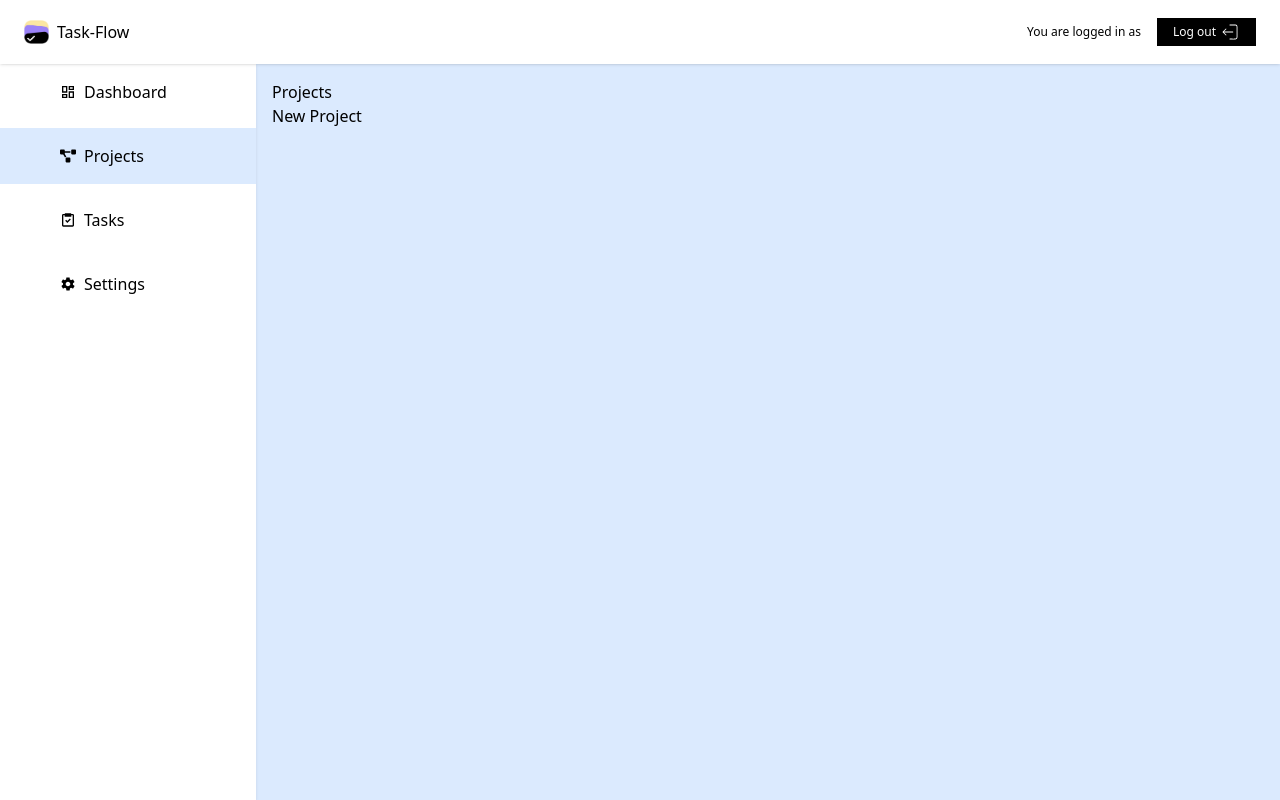
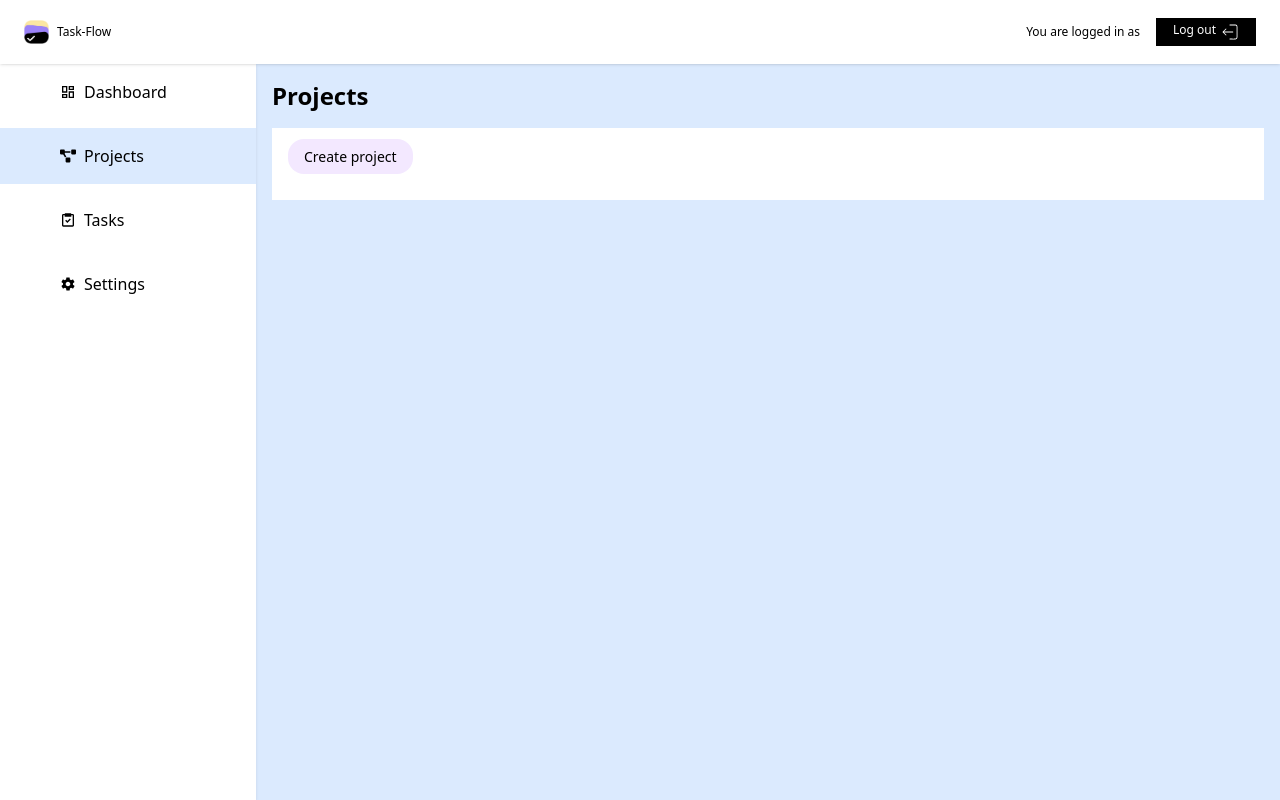
Before and after one commit to nebnnamdi/task-flow, a Next.js app: page /projects in a window 1280 px wide. Built offline with nearby package versions, Linux system fonts and the light colour scheme; no server answers.

Commit message:
chore: fixed styling errors in the header component

```diff
--- a/src/app/(dashboard)/projects/page.jsx
+++ b/src/app/(dashboard)/projects/page.jsx
@@ -2,9 +2,21 @@ import Link from "next/link";
 
 const ProjectPage = () => {
   return (
-    <div>
-      <p>Projects</p>
-      <Link href="/projects/new">New Project</Link>
+    <div className="flex flex-col">
+      <p className="text-2xl font-bold mb-4">Projects</p>
+
+      <section className="flex flex-col w-full bg-white p-4 gap-4">
+        <div>
+          <Link
+            href="/projects/new"
+            className="text-sm bg-purple-100 rounded-2xl py-2 px-4 transition-all duration-200 hover:-translate-y-1 hover:shadow-xl active:translate-y-0 active:shadow-md hover:bg-purple-200"
+          >
+            Create project
+          </Link>
+        </div>
+
+        <div></div>
+      </section>
     </div>
   );
 };
--- a/src/components/Header.jsx
+++ b/src/components/Header.jsx
@@ -21,14 +21,17 @@ const Header = async () => {
           loading="eager"
         />
 
-        <span>Task-Flow</span>
+        <span className="hidden md:flex md:text-xs">Task-Flow</span>
       </Link>
 
-      <form action={logout} className="flex gap-4 items-center justify-center">
+      <form
+        action={logout}
+        className="flex flex-col md:flex-row items-end md:items-center md:justify-center gap-1 md:gap-4 "
+      >
         <p className="text-xs">You are logged in as {session?.user?.email}</p>
         <button
           type="submit"
-          className="bg-black text-white py-1 px-4 flex items-center gap-1 cursor-pointer text-xs"
+          className="bg-black text-white py-1 px-4 flex justify-end gap-1 cursor-pointer text-xs w-25"
         >
           Log out <CiLogout color="#fff" size={20} />
         </button>
```
